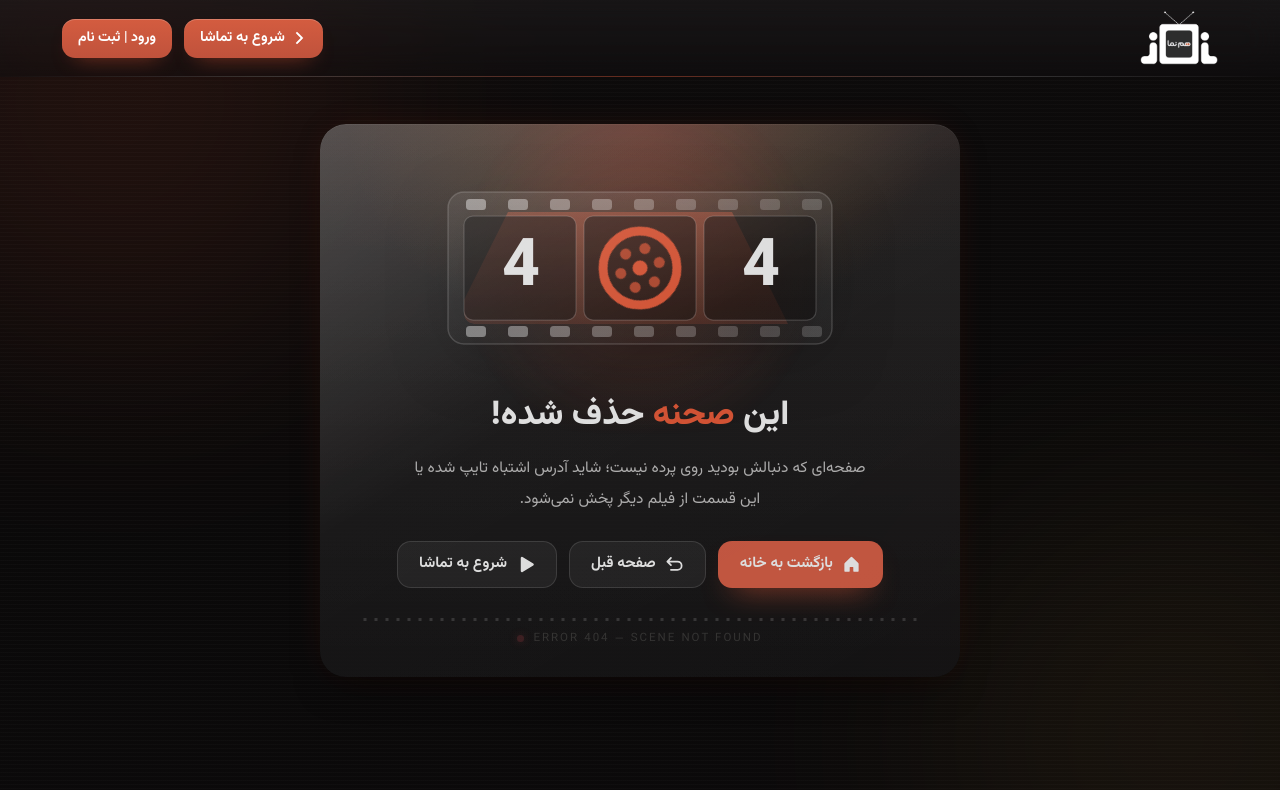
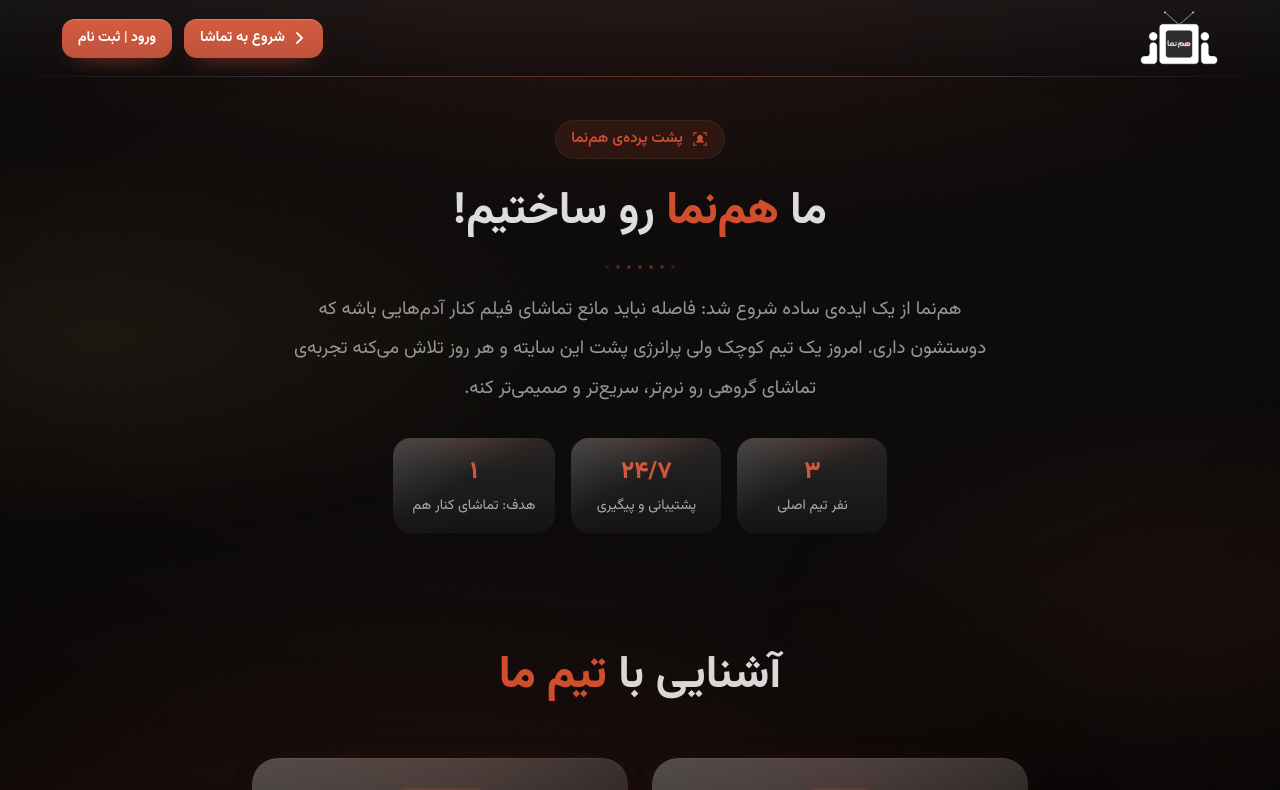
Before and after one commit to parham-ghasemi/Hamnama-front, a React (Vite) app: page /about-us in a window 1280 px wide. Shown: the top 790 px of the page. Built offline with nearby package versions, Linux system fonts and the light colour scheme.

Commit message:
changed /about to /about-us

```diff
--- a/src/App.tsx
+++ b/src/App.tsx
@@ -50,7 +50,7 @@
                 <Route element={<DesktopLayout />}>
                   <Route index element={<Home />} />
                   <Route path="/auth" element={<Auth />} />
-                  <Route path="/about" element={<About />} />
+                  <Route path="/about-us" element={<About />} />
                   <Route path="/plan-details" element={<PlanDetails />} />
                   <Route path="*" element={<NotFound />} />
                 </Route>
--- a/src/components/footer/Footer.tsx
+++ b/src/components/footer/Footer.tsx
@@ -25,7 +25,7 @@
 
           <li>پشتیبانی</li>
           <li>
-            <Link to={"/about"}>
+            <Link to={"/about-us"}>
               درباره ما
             </Link>
           </li>
--- a/src/pages/about/About.tsx
+++ b/src/pages/about/About.tsx
@@ -41,7 +41,7 @@
       <SEO
         title="درباره ما | هم‌نما"
         description="با تیم هم‌نما آشنا شوید؛ بنیان‌گذار و توسعه‌دهنده‌ای که هم‌نما را ساخته‌اند و راه‌های ارتباط مستقیم با آن‌ها."
-        canonical="https://hamnama.net/about"
+        canonical="https://hamnama.net/about-us"
       />
 
       <div className={clsx('about-page', isLight && 'about-page--light')}>
```
Also changed, not shown: 1 other file (tests, documents, lock files or other folders).
